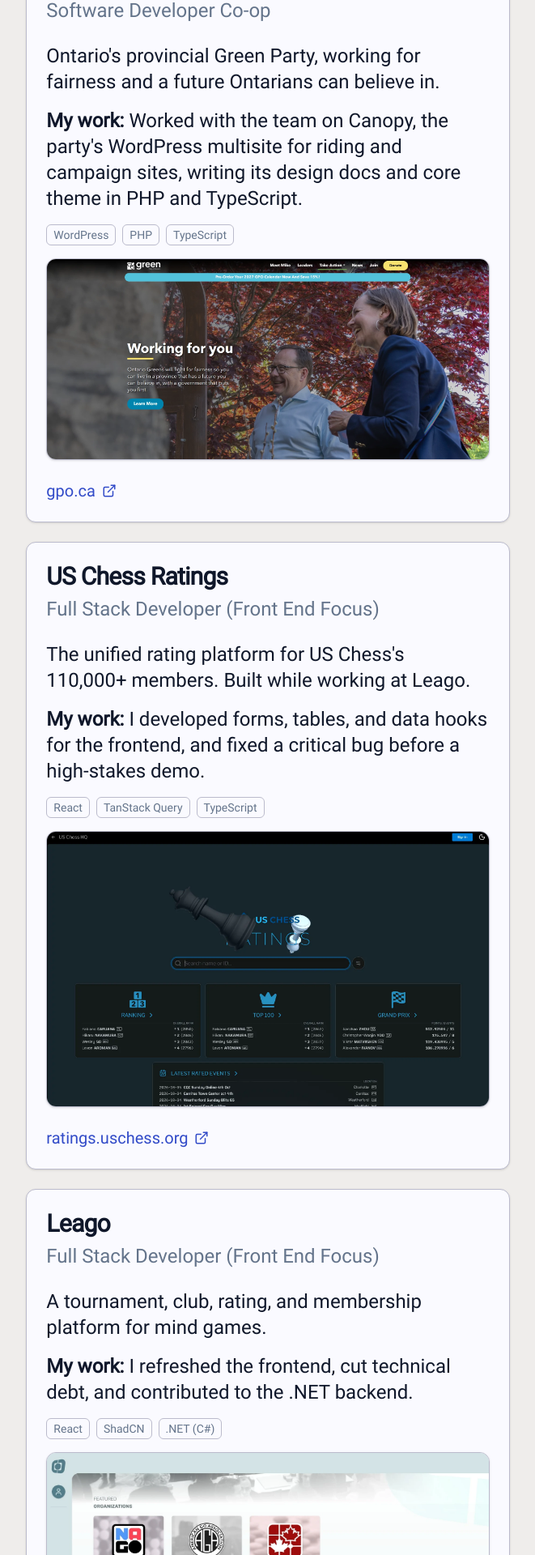
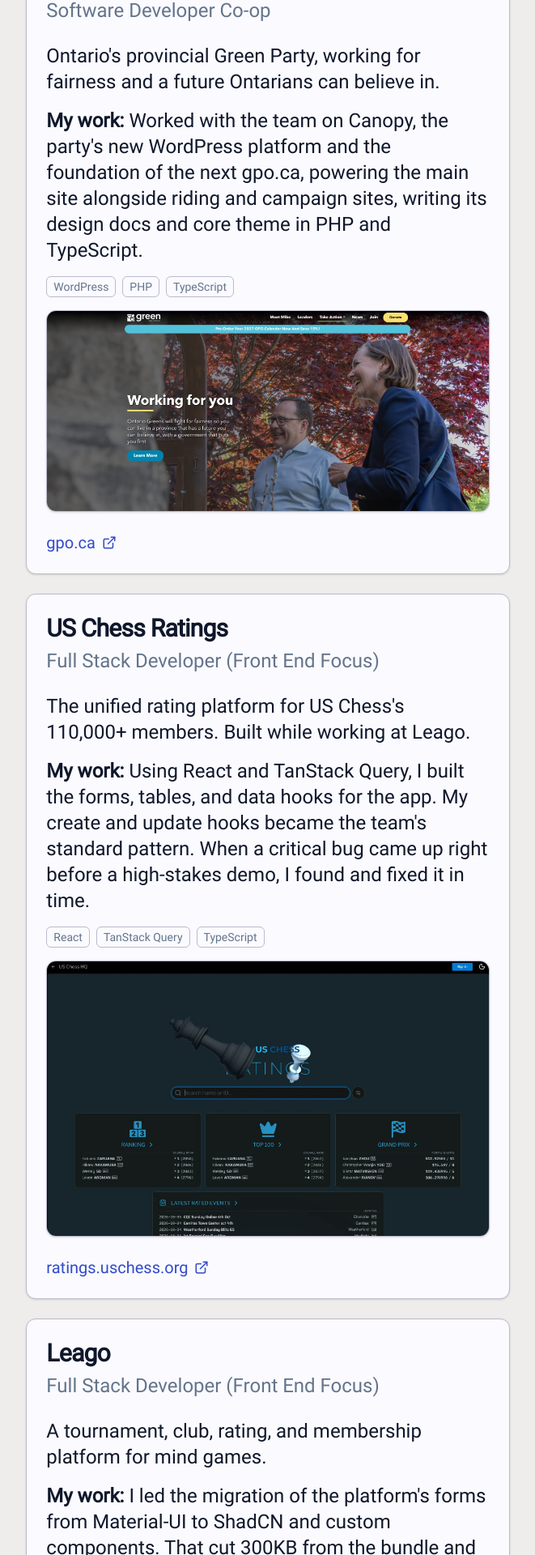
Before and after one commit to markwong167/Portfolio, a Next.js app: page / in a window 1280 px wide. Shown: the part 1060-2980 px from the top of the page at 81% size, without its empty margins (437-1098 px from the left). Built offline with nearby package versions, Linux system fonts and the light colour scheme.

Commit message:
Copy changes (#24)
Fixed the copy

```diff
--- a/src/assets/sectionData/sectionData.ts
+++ b/src/assets/sectionData/sectionData.ts
@@ -28,7 +28,7 @@
   tags: ["WordPress", "PHP", "TypeScript"],
   description:
     "Ontario's provincial Green Party, working for fairness and a future Ontarians can believe in.",
-  role: "Worked with the team on Canopy, the party's WordPress multisite for riding and campaign sites, writing its design docs and core theme in PHP and TypeScript.",
+  role: "Worked with the team on Canopy, the party's new WordPress platform and the foundation of the next gpo.ca, powering the main site alongside riding and campaign sites, writing its design docs and core theme in PHP and TypeScript.",
   linkLeft: false,
   image: greenPartyWebp,
   icon: Trees,
@@ -66,7 +66,7 @@
   tags: ["React", "TanStack Query", "TypeScript"],
   description:
     "The unified rating platform for US Chess's 110,000+ members. Built while working at Leago.",
-  role: "I developed forms, tables, and data hooks for the frontend, and fixed a critical bug before a high-stakes demo.",
+  role: "Using React and TanStack Query, I built the forms, tables, and data hooks for the app. My create and update hooks became the team's standard pattern. When a critical bug came up right before a high-stakes demo, I found and fixed it in time.",
   linkLeft: false,
   image: usChessWebp,
   icon: Crown,
@@ -85,7 +85,7 @@
   tags: ["React", "ShadCN", ".NET (C#)"],
   description:
     "A tournament, club, rating, and membership platform for mind games.",
-  role: "I refreshed the frontend, cut technical debt, and contributed to the .NET backend.",
+  role: "I led the migration of the platform's forms from Material-UI to ShadCN and custom components. That cut 300KB from the bundle and made rendering 10-20% faster. I also worked in the C# .NET backend, reducing technical debt on both sides of the stack.",
   linkLeft: false,
   image: leagoJpg,
   icon: Swords,
```
